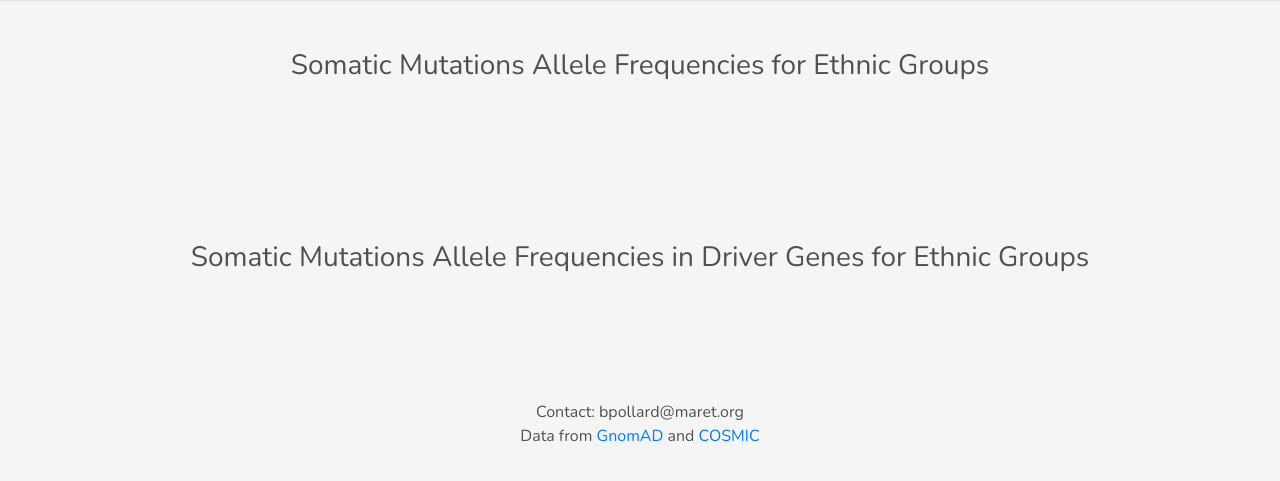
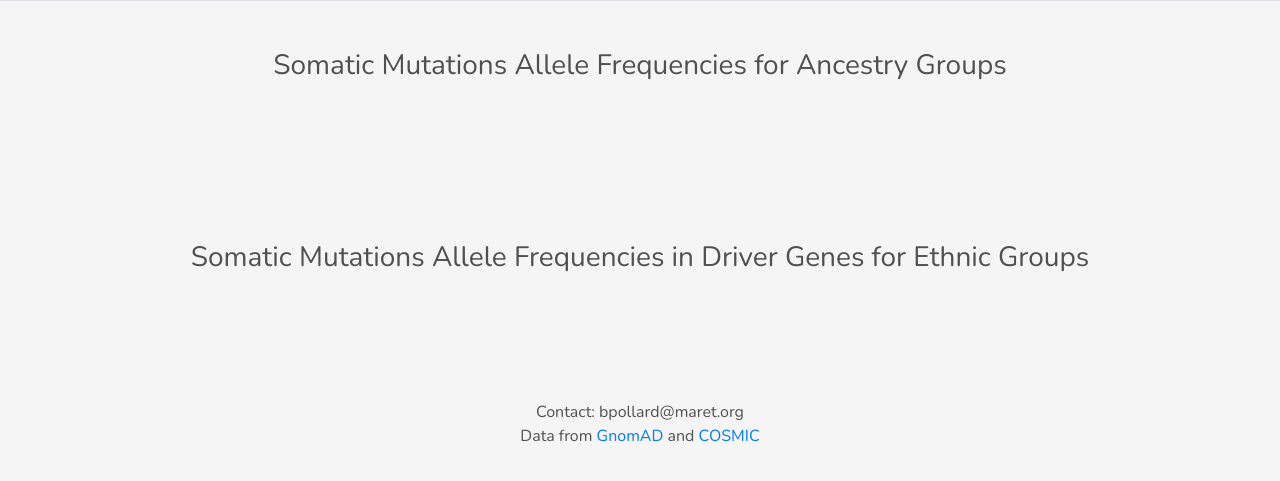
Before and after one commit to becca05/variantmisclassifier-web, a website: page index.html in a window 1280 px wide. Shown: the part 165-646 px from the top of the page. Drawn offline with nearby package versions, Linux system fonts and the light colour scheme.

Commit message:
Update index.html

```diff
--- a/index.html
+++ b/index.html
@@ -25,7 +25,7 @@
         </nav>
     </div>
     <main class="container p-5">
-        <h3 class='space2'>Somatic Mutations Allele Frequencies for Ethnic Groups</h3>
+        <h3 class='space2'>Somatic Mutations Allele Frequencies for Ancestry Groups</h3>
         <div data-type="AwesomeTableView" data-filters="" data-viewID="-NG1SO1zos8TvPOCCtQ0"></div>
         <h3 class='space'>Somatic Mutations Allele Frequencies in Driver Genes for Ethnic Groups</h3>
         <div data-type="AwesomeTableView" data-filters="" data-viewID="-NJrqzzFa51L9DtfX4aE"></div>
```
